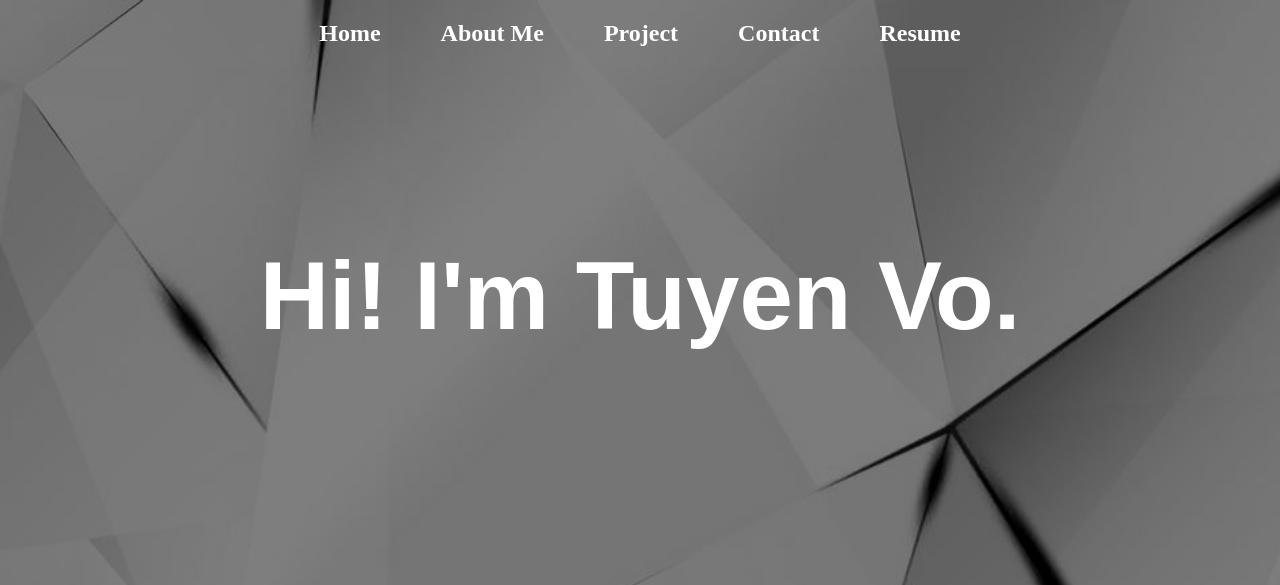
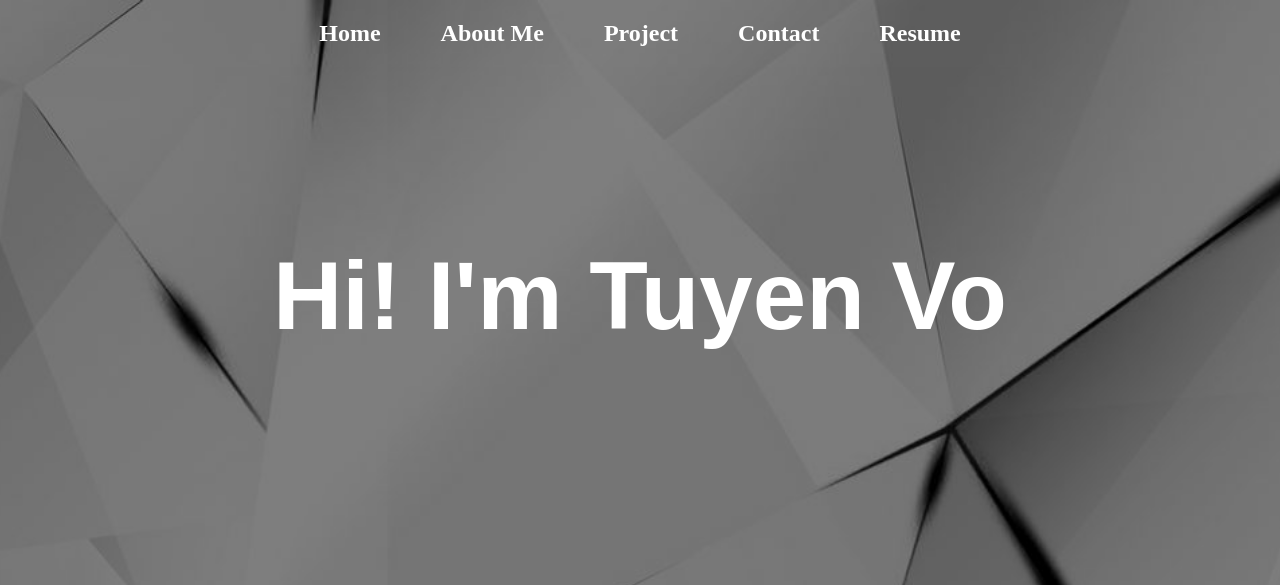
Before and after one commit to VoTTuyen/c-v, a plain HTML site: page index.html in a window 1280 px wide. Shown: the top 585 px of the page. Drawn offline with Linux system fonts and the light colour scheme.

Commit message:
Small Fix

```diff
--- a/index.html
+++ b/index.html
@@ -25,7 +25,7 @@
 
     <section id="home">
         <div class="main">
-            <h1 class="heading1"> Hi! I'm Tuyen Vo. <br></h1>
+            <h1 class="heading1"> Hi! I'm Tuyen Vo<br></h1>
         </div>
     </section>
 
```
